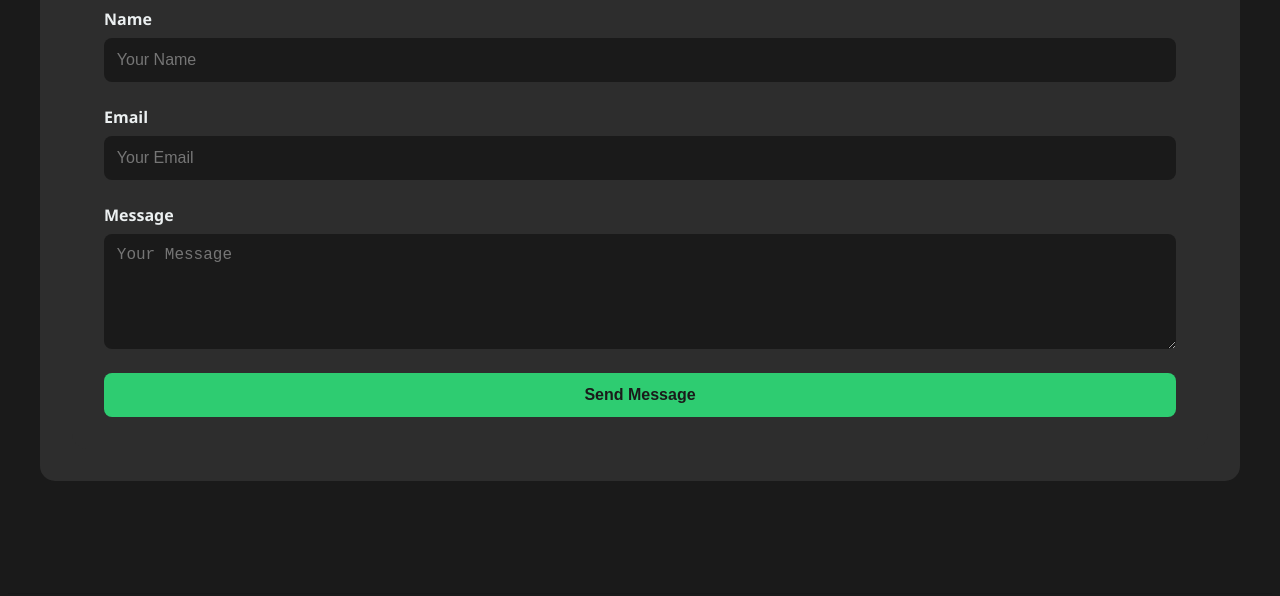
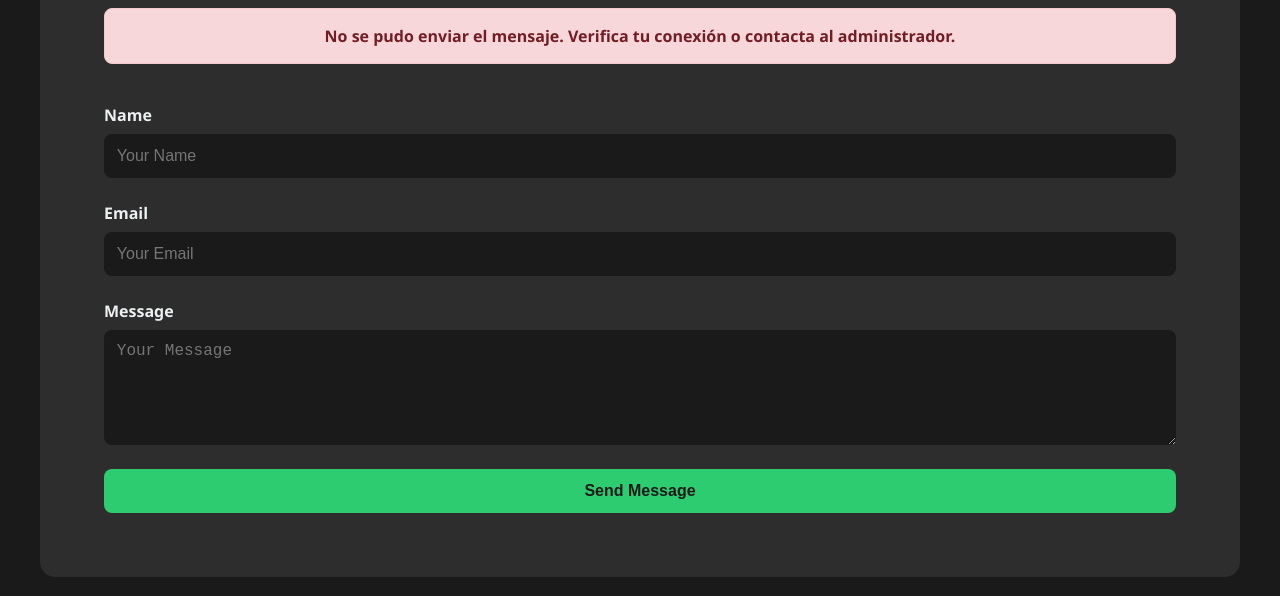
Before and after one commit to brihuaa/brihuaa.github.io, a website: page index.html in a window 1280 px wide. Both pictures are taken after typing "Sample", "name@example.com", "Sample" into the empty fields and a click on the button "Send Message". Shown: the part 2367-2963 px from the top of the page. Drawn offline with nearby package versions, Linux system fonts and the light colour scheme; no server answers.

Commit message:
Add form message display for contact form submission feedback; style messages for success and error

```diff
--- a/index.html
+++ b/index.html
@@ -99,10 +99,10 @@
                 <h2 data-i18n="databases">
                     <img src="assets/images/icons/mail.png" alt="Contact Me" class="icon">
                     <span data-i18n="databases_text">Contáctame</span>
-
                 </h2>
             </div>
             <form id="contact-form" class="contact-form" onsubmit="handleContactFormSubmission(event)">
+                <div id="form-message" class="form-message hidden"></div> <!-- Contenedor para mensajes -->
                 <div class="form-group">
                     <label for="name">Name</label>
                     <input type="text" id="name" name="name" placeholder="Your Name" required>
--- a/scripts/dynamic-content.js
+++ b/scripts/dynamic-content.js
@@ -19,23 +19,32 @@ async function handleContactFormSubmission(event) {
     event.preventDefault();
     const formData = new FormData(event.target);
     const data = Object.fromEntries(formData.entries());
+    const messageContainer = document.getElementById('form-message');
 
     try {
-        const response = await fetch('https://brihuaa.github.io/send-email', { // Cambia 'http://localhost:3000' si el servidor está alojado en otro dominio
+        const response = await fetch('https://brihuaa.github.io/send-email', {
             method: 'POST',
             headers: { 'Content-Type': 'application/json' },
             body: JSON.stringify(data),
         });
 
         if (response.ok) {
-            alert('Email enviado correctamente. ¡Gracias por tu mensaje!');
+            messageContainer.textContent = 'Email enviado correctamente. ¡Gracias por tu mensaje!';
+            messageContainer.className = 'form-message success';
         } else {
-            alert('Hubo un error al enviar el email. Por favor, inténtalo de nuevo.');
+            messageContainer.textContent = 'Hubo un error al enviar el email. Por favor, inténtalo de nuevo.';
+            messageContainer.className = 'form-message error';
         }
     } catch (error) {
         console.error('Error al enviar el formulario:', error);
-        alert('No se pudo enviar el mensaje. Verifica tu conexión o contacta al administrador.');
+        messageContainer.textContent = 'No se pudo enviar el mensaje. Verifica tu conexión o contacta al administrador.';
+        messageContainer.className = 'form-message error';
     }
+
+    messageContainer.style.display = 'block'; // Muestra el mensaje
+    setTimeout(() => {
+        messageContainer.style.display = 'none'; // Oculta el mensaje después de 5 segundos
+    }, 5000);
 
     event.target.reset();
 }
--- a/styles/forms.css
+++ b/styles/forms.css
@@ -89,3 +89,29 @@
     background: var(--primary);
     color: var(--bg-color);
 }
+
+.form-message {
+    padding: 1rem;
+    margin-bottom: 1rem;
+    border-radius: 8px;
+    font-size: 1rem;
+    font-weight: bold;
+    text-align: center;
+    display: none; /* Oculto por defecto */
+}
+
+.form-message.success {
+    background-color: #d4edda;
+    color: #155724;
+    border: 1px solid #c3e6cb;
+}
+
+.form-message.error {
+    background-color: #f8d7da;
+    color: #721c24;
+    border: 1px solid #f5c6cb;
+}
+
+.hidden {
+    display: none;
+}
```
